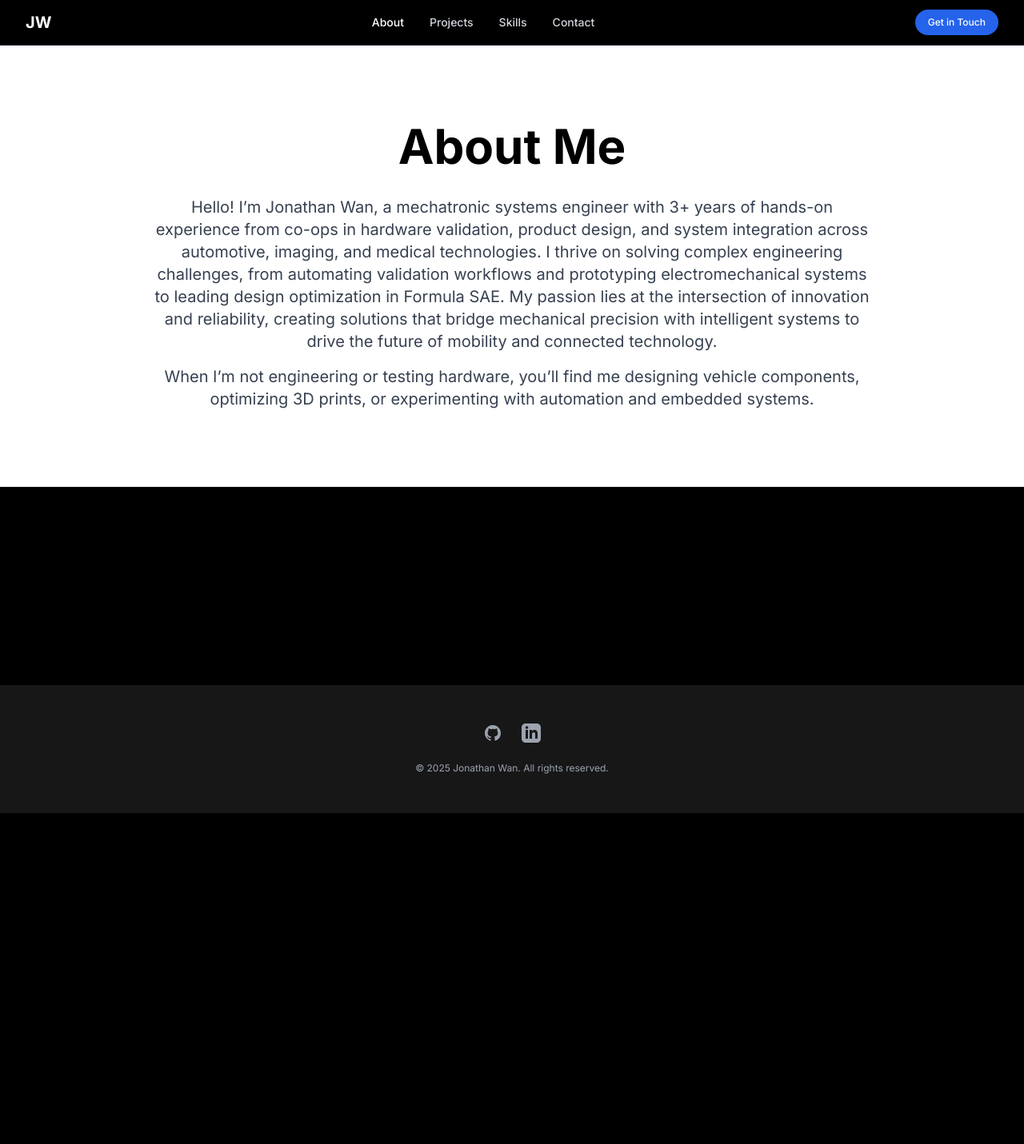
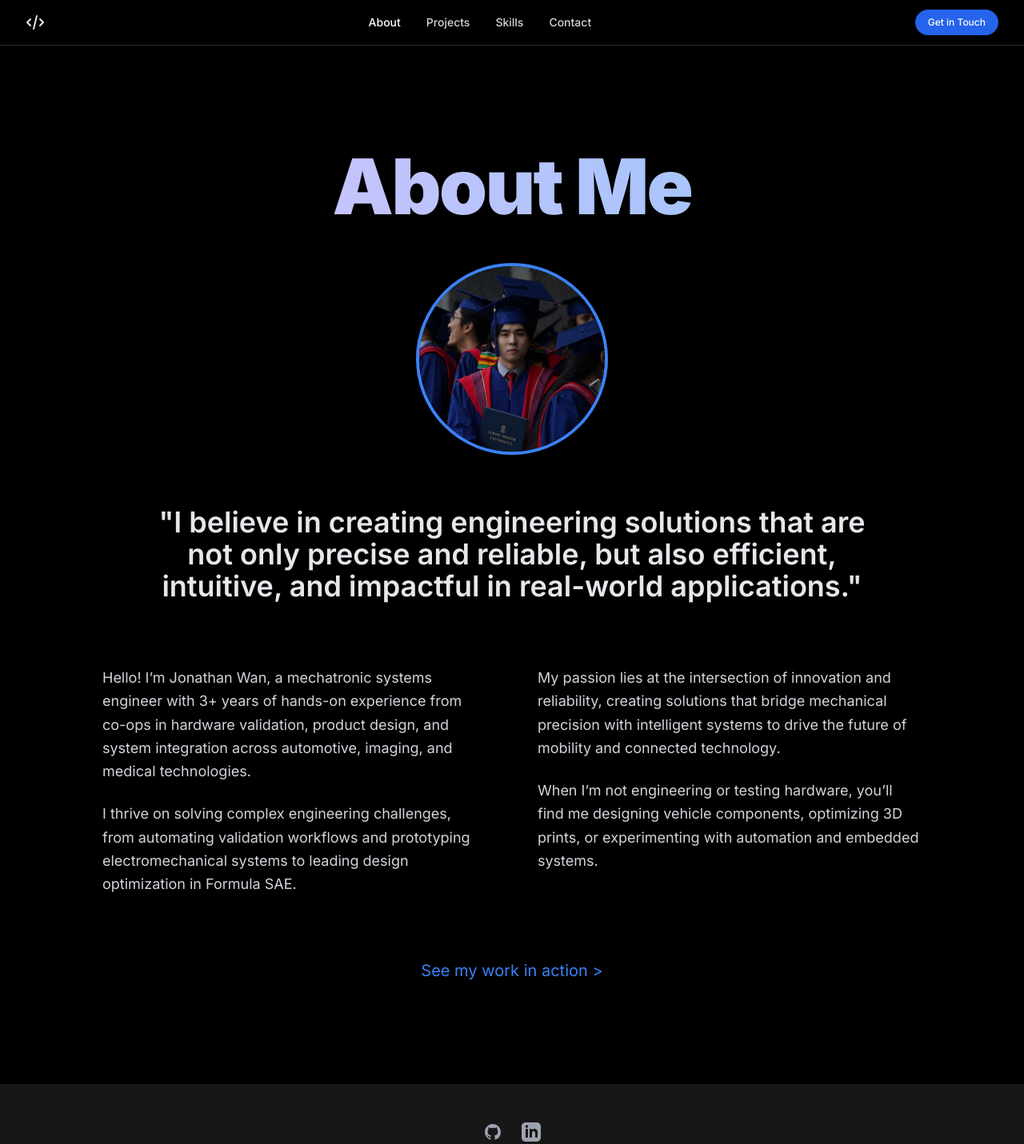
Before and after one commit to jonwanstudio/jonwanstudio.github.io, a plain HTML site: page about.html in a window 1280 px wide. Shown: the top 1431 px of the page at 80% size. Before the commit the page ends 1017 px from the top, so only its background shows below. Drawn offline with nearby package versions, Linux system fonts and the light colour scheme.

Commit message:
Update about.html
Reformatted the section and added a profile pic.

```diff
--- a/about.html
+++ b/about.html
@@ -3,18 +3,23 @@
 <head>
     <meta charset="UTF-8">
     <meta name="viewport" content="width=device-width, initial-scale=1.0">
-    <title>About Me - Jonathan Wan</title>
+    <title>About Jonathan Wan - Engineering Portfolio</title>
 
-    <!-- Tailwind CSS CDN -->
-    <script src="https://cdn.tailwindcss.com"></script>
+    <!-- Tailwind CSS CDN --><script src="https://cdn.tailwindcss.com"></script>
 
-    <!-- Google Font: Inter -->
-    <link href="https://fonts.googleapis.com/css2?family=Inter:wght@400;500;600;700;800;900&display=swap" rel="stylesheet">
+    <!-- Google Font: Inter --><link href="https://fonts.googleapis.com/css2?family=Inter:wght@400;500;600;700;800;900&display=swap" rel="stylesheet">
 
     <style>
         body {
             font-family: 'Inter', sans-serif;
-            scroll-behavior: smooth;
+        }
+        /* Custom styles for the "hero" gradient text */
+        .hero-text-gradient {
+            background: linear-gradient(to right, #e0c3fc, #8ec5fc);
+            -webkit-background-clip: text;
+            -webkit-text-fill-color: transparent;
+            background-clip: text;
+            text-fill-color: transparent;
         }
     </style>
 </head>
@@ -22,37 +27,32 @@
 
     <!--
       Header / Navigation
-    -->
-    <header class="sticky top-0 z-50 w-full">
+      (Consistent with index.html)
+    --><header class="sticky top-0 z-50 w-full">
         <nav class="bg-black/80 dark:bg-black/80 backdrop-blur-md border-b border-gray-800">
             <div class="max-w-7xl mx-auto px-4 sm:px-6 lg:px-8">
                 <div class="flex justify-between items-center h-14">
 
-                    <!-- Logo (Code Icon) -->
-                    <div class="flex-shrink-0 flex items-center">
-                        <a href="index.html" class="text-xl font-bold text-white">
-                            JW
+                    <!-- Homepage Link (Code Icon) --><div class="flex-shrink-0 flex items-center">
+                        <a href="index.html" aria-label="Homepage">
+                            <svg class="h-6 w-6 text-gray-200 hover:text-white transition-colors" fill="none" stroke="currentColor" viewBox="0 0 24 24" xmlns="http://www.w3.org/2000/svg"><path stroke-linecap="round" stroke-linejoin="round" stroke-width="2" d="M10 20l4-16m4 4l4 4-4 4M6 16l-4-4 4-4"></path></svg>
                         </a>
                     </div>
 
-                    <!-- Main Nav Links (Desktop) -->
-                    <div class="hidden md:flex md:items-center md:space-x-8">
-                        <!-- *** MODIFICATION: "About" is now active, others point to index.html *** -->
+                    <!-- Main Nav Links (Desktop) --><div class="hidden md:flex md:items-center md:space-x-8">
                         <a href="about.html" class="text-white text-sm font-medium" aria-current="page">About</a>
                         <a href="projects.html" class="text-gray-300 hover:text-white transition-colors duration-200 text-sm font-medium">Projects</a>
                         <a href="index.html#skills" class="text-gray-300 hover:text-white transition-colors duration-200 text-sm font-medium">Skills</a>
                         <a href="index.html#contact" class="text-gray-300 hover:text-white transition-colors duration-200 text-sm font-medium">Contact</a>
                     </div>
 
-                    <!-- Right Icon (Desktop) -->
-                    <div class="hidden md:flex md:items-center">
+                    <!-- Right Icon (Desktop) --><div class="hidden md:flex md:items-center">
                         <a href="index.html#contact" class="bg-blue-600 hover:bg-blue-700 text-white text-xs font-medium py-2 px-4 rounded-full transition-colors duration-200">
                             Get in Touch
                         </a>
                     </div>
 
-                    <!-- Mobile Menu Button -->
-                    <div class="md:hidden flex items-center">
+                    <!-- Mobile Menu Button --><div class="md:hidden flex items-center">
                         <button id="menu-toggle" type="button" class="text-gray-300 hover:text-white focus:outline-none">
                             <svg id="hamburger-icon" class="h-6 w-6" fill="none" stroke="currentColor" viewBox="0 0 24 24" xmlns="http://www.w3.org/2000/svg">
                                 <path stroke-linecap="round" stroke-linejoin="round" stroke-width="2" d="M4 6h16M4 12h16m-7 6h7"></path>
@@ -65,10 +65,9 @@
                 </div>
             </div>
 
-            <!-- Mobile Menu (Dropdown) -->
-            <div id="mobile-menu" class="hidden md:hidden absolute top-full left-0 right-0 bg-black/90 backdrop-blur-md border-b border-gray-700">
+            <!-- Mobile Menu (Dropdown) --><div id="mobile-menu" class="hidden md:hidden absolute top-full left-0 right-0 bg-black/90 backdrop-blur-md border-b border-gray-700">
                 <div class="px-2 pt-2 pb-3 space-y-1 sm:px-3">
-                    <a href="about.html" class="text-white block px-3 py-2 rounded-md text-base font-medium" aria-current="page">About</a>
+                    <a href="about.html" class="text-white bg-gray-900 block px-3 py-2 rounded-md text-base font-medium" aria-current="page">About</a>
                     <a href="projects.html" class="text-gray-300 hover:text-white block px-3 py-2 rounded-md text-base font-medium">Projects</a>
                     <a href="index.html#skills" class="text-gray-300 hover:text-white block px-3 py-2 rounded-md text-base font-medium">Skills</a>
                     <a href="index.html#contact" class="text-gray-300 hover:text-white block px-3 py-2 rounded-md text-base font-medium">Contact</a>
@@ -77,35 +76,71 @@
         </nav>
     </header>
 
-    <!-- Main Content -->
-    <main class="min-h-screen">
+    <!-- Main Content --><main>
+
         <!--
-          About Me Section
-        -->
-        <section id="about" class="bg-white text-black py-24 px-4">
-            <div class="max-w-4xl mx-auto">
-                <h2 class="text-4xl md:text-6xl font-bold text-center">
-                    About Me
-                </h2>
-                <p class="text-lg md:text-xl text-gray-700 mt-8 leading-relaxed text-left md:text-center">
-                    Hello! I’m Jonathan Wan, a mechatronic systems engineer with 3+ years of hands-on experience from co-ops in hardware validation, product design, and system integration across automotive, imaging, and medical technologies. I thrive on solving complex engineering challenges, from automating validation workflows and prototyping electromechanical systems to leading design optimization in Formula SAE. My passion lies at the intersection of innovation and reliability, creating solutions that bridge mechanical precision with intelligent systems to drive the future of mobility and connected technology.
-                </p>
-                <p class="text-lg md:text-xl text-gray-700 mt-4 leading-relaxed text-left md:text-center">
-                    When I’m not engineering or testing hardware, you’ll find me designing vehicle components, optimizing 3D prints, or experimenting with automation and embedded systems.
-                </p>
+          About Section
+        --><section id="about" class="py-24 sm:py-32 px-4">
+            <div class="max-w-7xl mx-auto">
+
+                <!-- Page Title --><div class="text-center mb-12">
+                    <h1 class="text-6xl md:text-8xl font-black tracking-tight hero-text-gradient">
+                        About Me
+                    </h1>
+                </div>
+
+                <!--
+                  This holds your profile picture, centered and circular.
+                --><div class="flex justify-center mb-16">
+                    <img src="images/pfp.JPG" alt="Jonathan Wan Profile Picture" class="w-48 h-48 md:w-60 md:h-60 rounded-full object-cover border-4 border-blue-500 shadow-lg">
+                </div>
+
+                <!-- Philosophy / Breakout Quote --><div class="max-w-4xl mx-auto text-center mb-20">
+                    <h2 class="text-2xl md:text-4xl font-semibold text-gray-200">
+                        "I believe in creating engineering solutions that are not only precise and reliable, but also efficient, intuitive, and impactful in real-world applications."
+                    </h2>
+                </div>
+
+                <!-- Two-Column Layout for Text --><div class="max-w-5xl mx-auto grid grid-cols-1 md:grid-cols-2 md:gap-16 text-lg text-gray-300 leading-relaxed space-y-6 md:space-y-0">
+
+                    <!-- Column 1 --><div class="space-y-6">
+                        <p>
+                            Hello! I’m Jonathan Wan, a mechatronic systems engineer with 3+ years of hands-on experience from co-ops in hardware validation, product design, and system integration across automotive, imaging, and medical technologies.
+                        </p>
+                        <p>
+                            I thrive on solving complex engineering challenges, from automating validation workflows and prototyping electromechanical systems to leading design optimization in Formula SAE.
+                        </p>
+                    </div>
+
+                    <!-- Column 2 --><div class="space-y-6">
+                        <p>
+                            My passion lies at the intersection of innovation and reliability, creating solutions that bridge mechanical precision with intelligent systems to drive the future of mobility and connected technology.
+                        </p>
+                        <p>
+                            When I’m not engineering or testing hardware, you’ll find me designing vehicle components, optimizing 3D prints, or experimenting with automation and embedded systems.
+                        </p>
+                    </div>
+                </div>
+
+                <!-- Call to Action --><div class="text-center mt-20">
+                    <a href="projects.html" class="text-blue-500 hover:underline text-lg md:text-xl">
+                        See my work in action &gt;
+                    </a>
+                </div>
+
             </div>
         </section>
+
     </main>
 
     <!--
       Footer
-    -->
-    <footer class="bg-neutral-900 text-gray-400 py-12">
+      (Consistent with index.html)
+    --><footer class="bg-neutral-900 text-gray-400 py-12">
         <div class="max-w-7xl mx-auto px-4 sm:px-6 lg:px-8 text-center">
 
-            <!-- Social Links -->
-            <div class="flex justify-center gap-6 mb-6">
-                <a href="#" class="text-gray-400 hover:text-white transition-colors" aria-label="GitHub">
+            <!-- Social Links --><div class="flex justify-center gap-6 mb-6">
+                <a href="https://github.com/your-username" class="text-gray-400 hover:text-white transition-colors" aria-label="GitHub" target="_blank" rel="noopener noreferrer">
                     <svg class="h-6 w-6" fill="currentColor" viewBox="0 0 24 24" aria-hidden="true">
                         <path fill-rule="evenodd" d="M12 2C6.477 2 2 6.484 2 12.017c0 4.425 2.865 8.18 6.839 9.504.5.092.682-.217.682-.483 0-.237-.009-.868-.013-1.703-2.782.605-3.369-1.343-3.369-1.343-.454-1.158-1.11-1.466-1.11-1.466-.908-.62.069-.608.069-.608 1.003.07 1.531 1.032 1.531 1.032.892 1.53 2.341 1.088 2.91.832.092-.647.35-1.088.636-1.338-2.22-.253-4.555-1.113-4.555-4.951 0-1.093.39-1.988 1.029-2.688-.103-.253-.446-1.272.098-2.65 0 0 .84-.27 2.75 1.026A9.564 9.564 0 0112 6.844c.85.004 1.705.115 2.504.337 1.909-1.296 2.747-1.026 2.747-1.026.546 1.379.202 2.398.1 2.65.64.7 1.028 1.595 1.028 2.688 0 3.848-2.339 4.695-4.566 4.943.359.309.678.92.678 1.855 0 1.338-.012 2.419-.012 2.747 0 .268.18.58.688.482A10.001 10.001 0 0022 12.017C22 6.484 17.522 2 12 2z" clip-rule="evenodd" />
                     </svg>
@@ -117,17 +152,14 @@
                 </a>
             </div>
 
-            <!-- Copyright -->
-            <p class="text-xs">
+            <!-- Copyright --><p class="text-xs">
                 © 2025 Jonathan Wan. All rights reserved.
             </p>
         </div>
     </footer>
 
-    <!-- JavaScript for Mobile Menu Toggle -->
-    <script>
+    <!-- JavaScript for Mobile Menu Toggle --><script>
         document.addEventListener('DOMContentLoaded', function () {
-            // Main mobile menu toggle
             const menuToggle = document.getElementById('menu-toggle');
             const mobileMenu = document.getElementById('mobile-menu');
             const hamburgerIcon = document.getElementById('hamburger-icon');
@@ -140,8 +172,6 @@
                     closeIcon.classList.toggle('hidden');
                 });
             }
-
-            // No form script needed on this page
         });
     </script>
 
```
Also changed, not shown: images/pfp.JPG (added).
